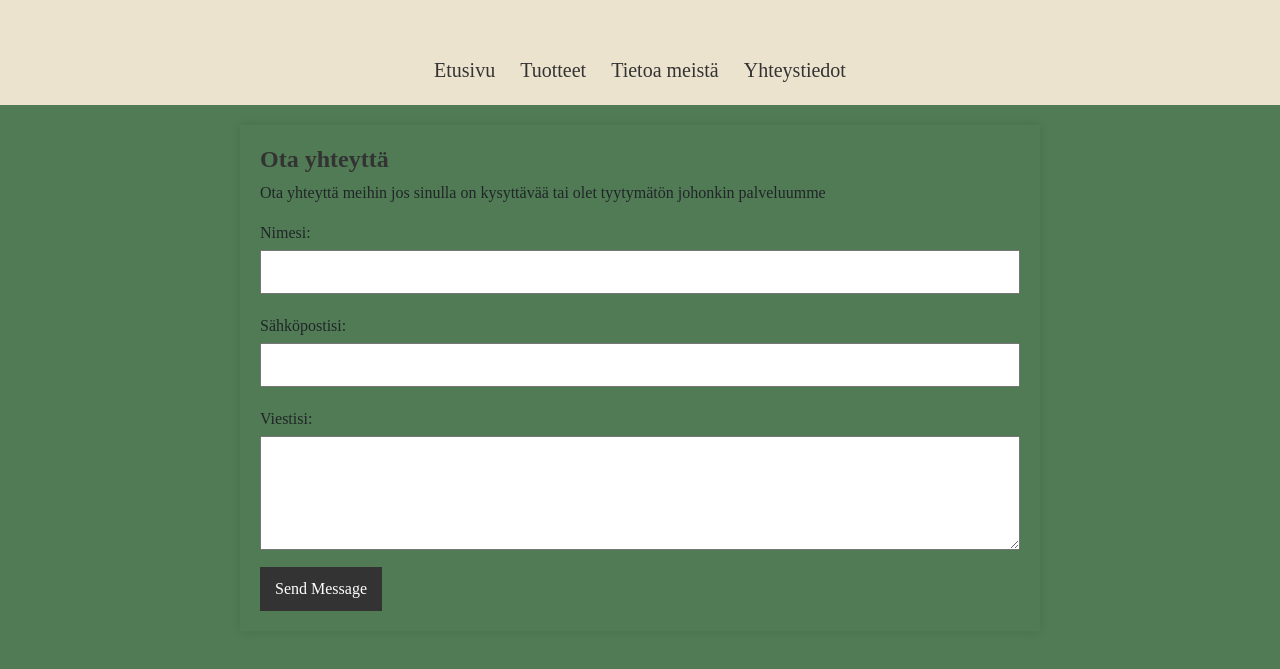
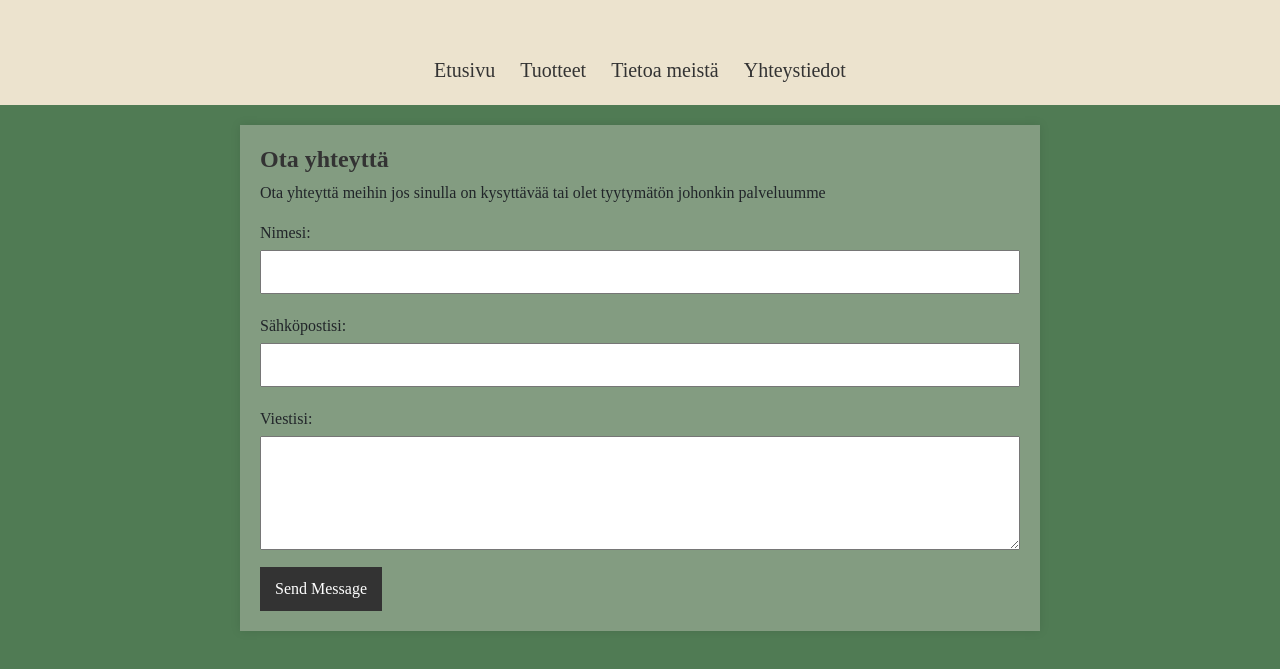
Before and after one commit to mirkkakato/www-sivusto-ryhma8, a plain HTML site: page contact.html in a window 1280 px wide. Shown: the part 61-730 px from the top of the page. Drawn offline with nearby package versions, Linux system fonts and the light colour scheme.

Commit message:
värivaihtoa

```diff
--- a/styles.css
+++ b/styles.css
@@ -81,7 +81,7 @@ main {
     max-width: 800px;
     margin: 20px auto;
     padding: 20px;
-    background-color: #507B54;
+    background-color: #839C81;
     box-shadow: 0 0 10px rgba(0, 0, 0, 0.1);
 }
 
```
